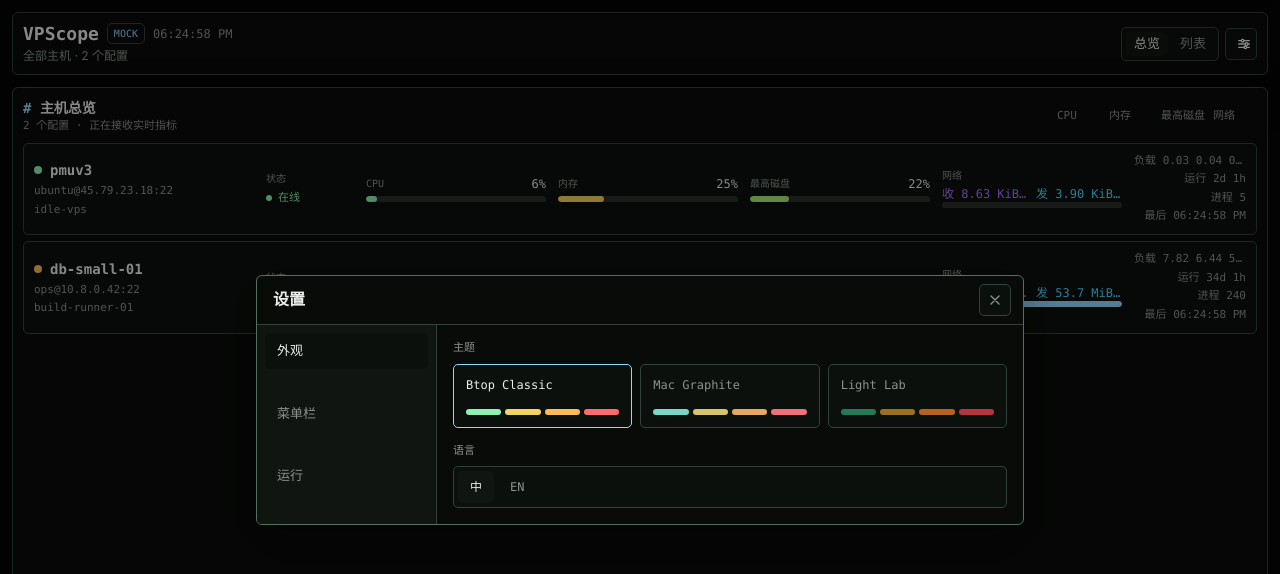
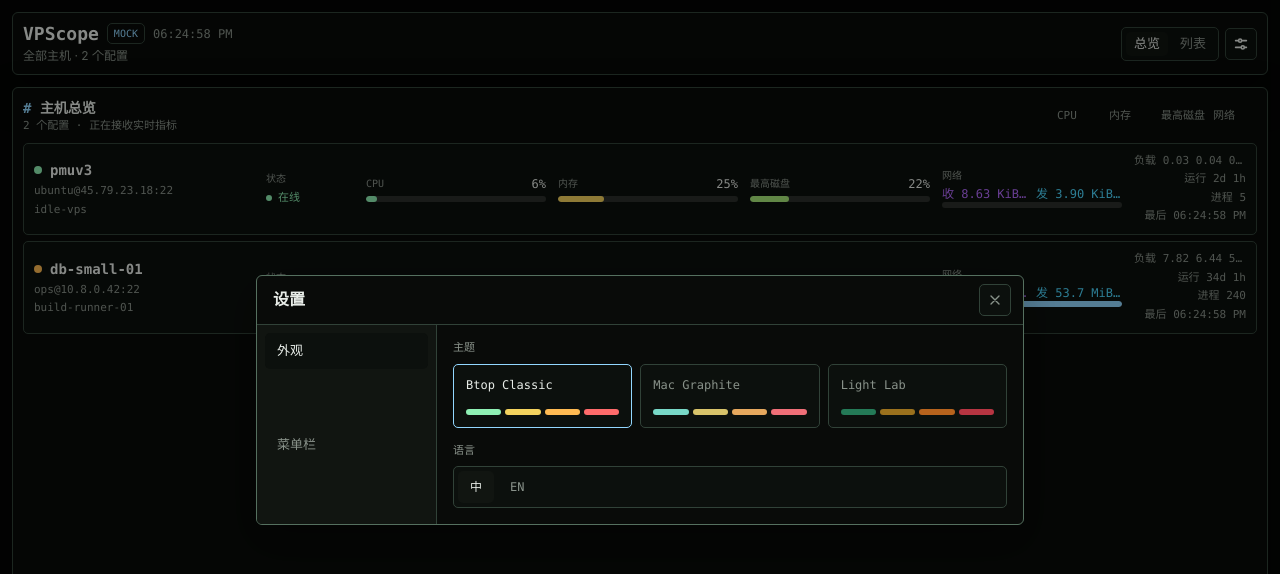
Before and after one commit to YBFACC/VPScope, a React (Vite) app in the folder web/: page / in a window 1280 px wide. Both pictures are taken after a click on the button "设置". Shown: the top 574 px of the page. Built offline with nearby package versions, Linux system fonts and the light colour scheme.

Commit message:
Add macOS signing and notarization workflow

```diff
--- a/web/src/components/toolbar/TopToolbar.tsx
+++ b/web/src/components/toolbar/TopToolbar.tsx
@@ -54,29 +54,26 @@ export function TopToolbar() {
         <button
           type="button"
           onClick={() => setSettingsOpen(true)}
-          className="control-button grid h-8 w-8 place-items-center p-0"
+          className="control-button icon-button grid h-8 w-8 place-items-center text-[var(--color-text-muted)] hover:text-[var(--color-text)]"
           title={t("settings")}
           aria-label={t("settings")}
         >
           <svg
             aria-hidden="true"
-            viewBox="0 0 24 24"
-            className="h-4 w-4"
+            viewBox="0 0 20 20"
+            className="block h-[18px] w-[18px]"
             fill="none"
             stroke="currentColor"
             strokeLinecap="round"
             strokeLinejoin="round"
-            strokeWidth="2"
+            strokeWidth="1.7"
           >
-            <path d="M4 7h4" />
-            <path d="M12 7h8" />
-            <path d="M4 17h8" />
-            <path d="M16 17h4" />
-            <path d="M4 12h10" />
-            <path d="M18 12h2" />
-            <circle cx="10" cy="7" r="2" />
-            <circle cx="14" cy="17" r="2" />
-            <circle cx="16" cy="12" r="2" />
+            <path d="M4 6.25h3.25" />
+            <path d="M10.75 6.25H16" />
+            <circle cx="9" cy="6.25" r="1.7" />
+            <path d="M4 13.75h6.25" />
+            <path d="M13.75 13.75H16" />
+            <circle cx="12" cy="13.75" r="1.7" />
           </svg>
         </button>
       </div>
--- a/web/src/features/dashboard/DashboardPage.tsx
+++ b/web/src/features/dashboard/DashboardPage.tsx
@@ -34,6 +34,7 @@ export function DashboardPage() {
   const connectionStates = useHostStore((state) => state.connectionStates);
   const selectHost = useHostStore((state) => state.selectHost);
   const setConnectionState = useHostStore((state) => state.setConnectionState);
+  const setHostsDisconnected = useHostStore((state) => state.setHostsDisconnected);
   const subscribeToHost = useMetricsStore((state) => state.subscribeToHost);
   const subscribeToHosts = useMetricsStore((state) => state.subscribeToHosts);
   const clearSubscription = useMetricsStore((state) => state.clearSubscription);
@@ -68,7 +69,16 @@ export function DashboardPage() {
     void runClient(async () => {
       const [unlistenErrors, unlistenConnections] = await Promise.all([
         tauriClient.listenMetricsErrors(ingestMetricsError),
-        tauriClient.listenHostConnectionStates(setConnectionState),
+        tauriClient.listenHostConnectionStates((state) => {
+          const { selectedHostId } = useHostStore.getState();
+          const { viewMode } = useUiStore.getState();
+
+          if (viewMode === "list" && state.hostId !== selectedHostId) {
+            return;
+          }
+
+          setConnectionState(state);
+        }),
       ]);
 
       if (disposed) {
@@ -120,12 +130,12 @@ export function DashboardPage() {
 
     if (!selectedHostId) {
       void clearSubscription();
-      void subscribeToHosts(trayIds, "tray");
+      setHostsDisconnected(hosts.map((host) => host.id));
       return;
     }
 
     void subscribeToHost(selectedHostId);
-    void subscribeToHosts(trayIds.filter((hostId) => hostId !== selectedHostId), "tray");
+    setHostsDisconnected(hosts.map((host) => host.id).filter((hostId) => hostId !== selectedHostId));
 
     return () => {
       void clearSubscription();
@@ -135,6 +145,7 @@ export function DashboardPage() {
     clearSubscription,
     hosts,
     selectedHostId,
+    setHostsDisconnected,
     subscribeToHost,
     subscribeToHosts,
     traySettings,
--- a/web/src/features/settings/SettingsPage.tsx
+++ b/web/src/features/settings/SettingsPage.tsx
@@ -12,7 +12,7 @@ import { useUiStore } from "@/stores/uiStore";
 import { themePresets, type ThemeId } from "@/theme/presets";
 import type { HostConfig, TrayItemDisplayMode, TraySettings } from "@/types/contracts";
 
-type SettingsSection = "appearance" | "menuBar" | "runtime";
+type SettingsSection = "appearance" | "menuBar";
 
 export function SettingsPage() {
   const settingsOpen = useUiStore((state) => state.settingsOpen);
@@ -99,7 +99,7 @@ export function SettingsPage() {
         </div>
         <div className="grid min-h-0 border-t border-[var(--color-border)] md:grid-cols-[180px_minmax(0,1fr)]">
           <nav className="flex gap-1 border-b border-[var(--color-border)] bg-[var(--color-panel-muted)] p-2 md:grid md:border-b-0 md:border-r">
-            {(["appearance", "menuBar", "runtime"] as const).map((candidate) => (
+            {(["appearance", "menuBar"] as const).map((candidate) => (
               <button
                 key={candidate}
                 type="button"
@@ -107,7 +107,7 @@ export function SettingsPage() {
                 className="h-9 rounded-[var(--radius-control)] px-3 text-left font-mono text-xs text-[var(--color-text-muted)] hover:bg-[var(--color-row-hover)] data-[active=true]:bg-[var(--color-input)] data-[active=true]:text-[var(--color-text)]"
                 data-active={candidate === section}
               >
-                {candidate === "appearance" ? t("appearance") : candidate === "menuBar" ? t("menuBar") : t("runtime")}
+                {candidate === "appearance" ? t("appearance") : t("menuBar")}
               </button>
             ))}
           </nav>
@@ -156,7 +156,7 @@ export function SettingsPage() {
                   </div>
                 </SettingsGroup>
               </div>
-            ) : section === "menuBar" ? (
+            ) : (
               <div className="grid h-full min-h-0 grid-rows-[auto_minmax(0,1fr)_auto] gap-3 font-mono text-xs">
                 <div className="text-[var(--color-text-muted)]">{t("menuBarSettingsHint")}</div>
 
@@ -228,15 +228,6 @@ export function SettingsPage() {
                   </button>
                 </div>
               </div>
-            ) : (
-              <div className="grid gap-3 font-mono text-xs">
-                <InfoBlock title="VPScope" text={t("settingsMode")} />
-                <InfoBlock
-                  title={t("hosts")}
-                  text={`${t("hostsConfigured", { count: hosts.length })} · ${t("readOnlyNotice")}`}
-                />
-                <InfoBlock title={t("status")} text={t("settingsErrorStates")} muted />
-              </div>
             )}
           </div>
         </div>
--- a/web/src/i18n/messages.ts
+++ b/web/src/i18n/messages.ts
@@ -69,19 +69,13 @@ export const messages = {
     port: "端口",
     processes: "进程",
     processName: "名称",
-    readOnlyNotice: "远程操作保持只读，所有采集命令由后端白名单执行。",
     rows: "{count} 行",
-    runtime: "运行",
     rx: "收",
     save: "保存",
     saving: "保存中...",
     manual: "手动配置",
     settings: "设置",
     swap: "交换",
-    settingsErrorStates:
-      "错误状态来自稳定 AppError code：认证失败、连接失败、未知主机密钥、主机密钥变化、远端不支持、解析失败。",
-    settingsMode:
-      "前端通过 client 抽象运行。在 Tauri 容器内会自动使用真实后端，浏览器开发时使用 mock。",
     ringsMode: "圆环",
     streamingMetrics: "正在接收实时指标",
     status: "状态",
@@ -162,19 +156,13 @@ export const messages = {
     port: "Port",
     processes: "Processes",
     processName: "Name",
-    readOnlyNotice: "Remote actions stay read-only and all collection commands are backend-whitelisted.",
     rows: "{count} rows",
-    runtime: "Runtime",
     rx: "rx",
     save: "Save",
     saving: "Saving...",
     manual: "Manual",
     settings: "Settings",
     swap: "swap",
-    settingsErrorStates:
-      "Error states are mapped from stable AppError codes: auth failed, connect failed, unknown key, changed key, unsupported remote, parser failed.",
-    settingsMode:
-      "The frontend runs through the client abstraction. Tauri uses the real backend automatically; browser dev uses mock data.",
     ringsMode: "Rings",
     streamingMetrics: "receiving live metrics",
     status: "Status",
--- a/web/src/stores/hostStore.ts
+++ b/web/src/stores/hostStore.ts
@@ -23,6 +23,7 @@ type HostStore = {
   deleteHost: (hostId: HostId) => Promise<void>;
   testConnection: (payload: HostTestConnectionPayload) => Promise<void>;
   setConnectionState: (state: HostConnectionState) => void;
+  setHostsDisconnected: (hostIds: HostId[]) => void;
 };
 
 const defaultState = (hostId: HostId): HostConnectionState => ({
@@ -136,6 +137,18 @@ export const useHostStore = create<HostStore>((set, get) => ({
       },
     }));
   },
+  setHostsDisconnected(hostIds) {
+    if (hostIds.length === 0) {
+      return;
+    }
+
+    set((current) => ({
+      connectionStates: {
+        ...current.connectionStates,
+        ...Object.fromEntries(hostIds.map((hostId) => [hostId, defaultState(hostId)])),
+      },
+    }));
+  },
 }));
 
 export function useSelectedHost() {
--- a/web/src/styles.css
+++ b/web/src/styles.css
@@ -80,6 +80,14 @@ button:disabled {
   border-color: var(--color-border-strong);
 }
 
+.control-button.icon-button {
+  padding: 0;
+}
+
+.icon-button > svg {
+  display: block;
+}
+
 .dashboard-grid {
   display: grid;
   min-height: 0;
```
Also changed, not shown: 2 other files (tests, documents, lock files or other folders).
